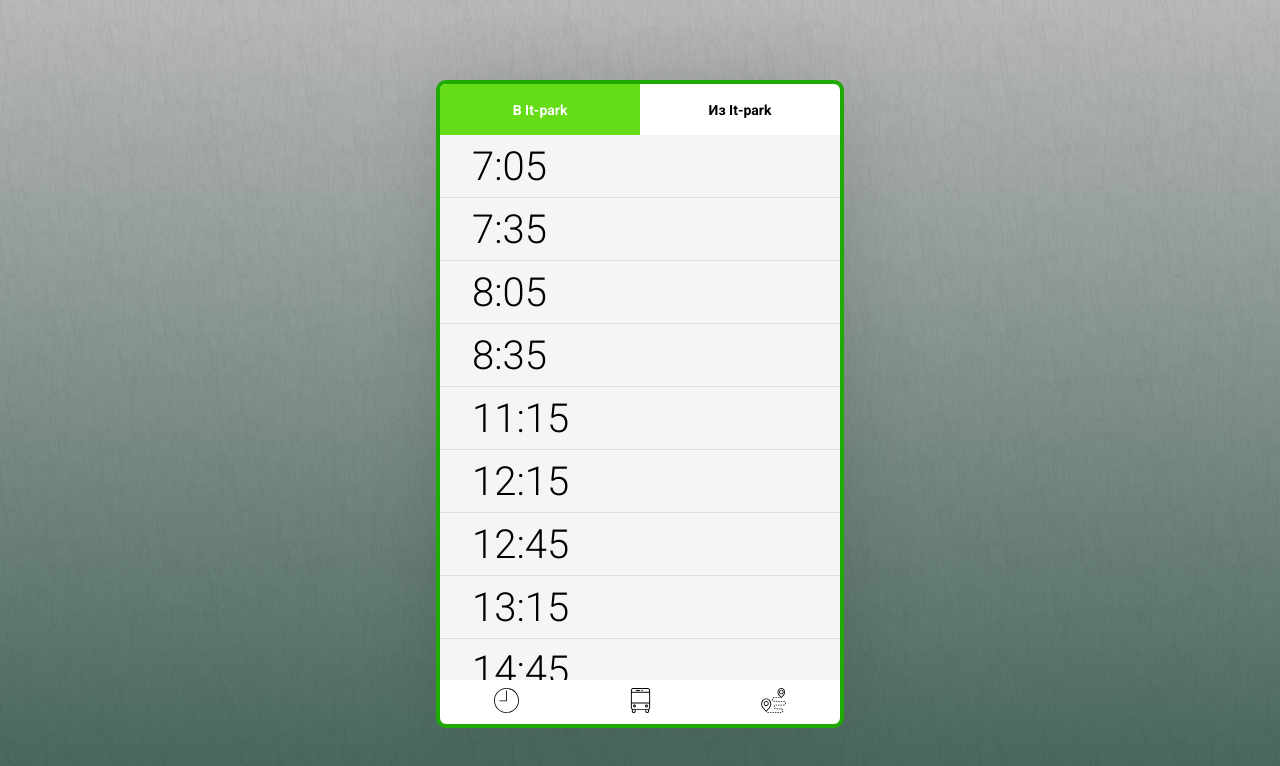
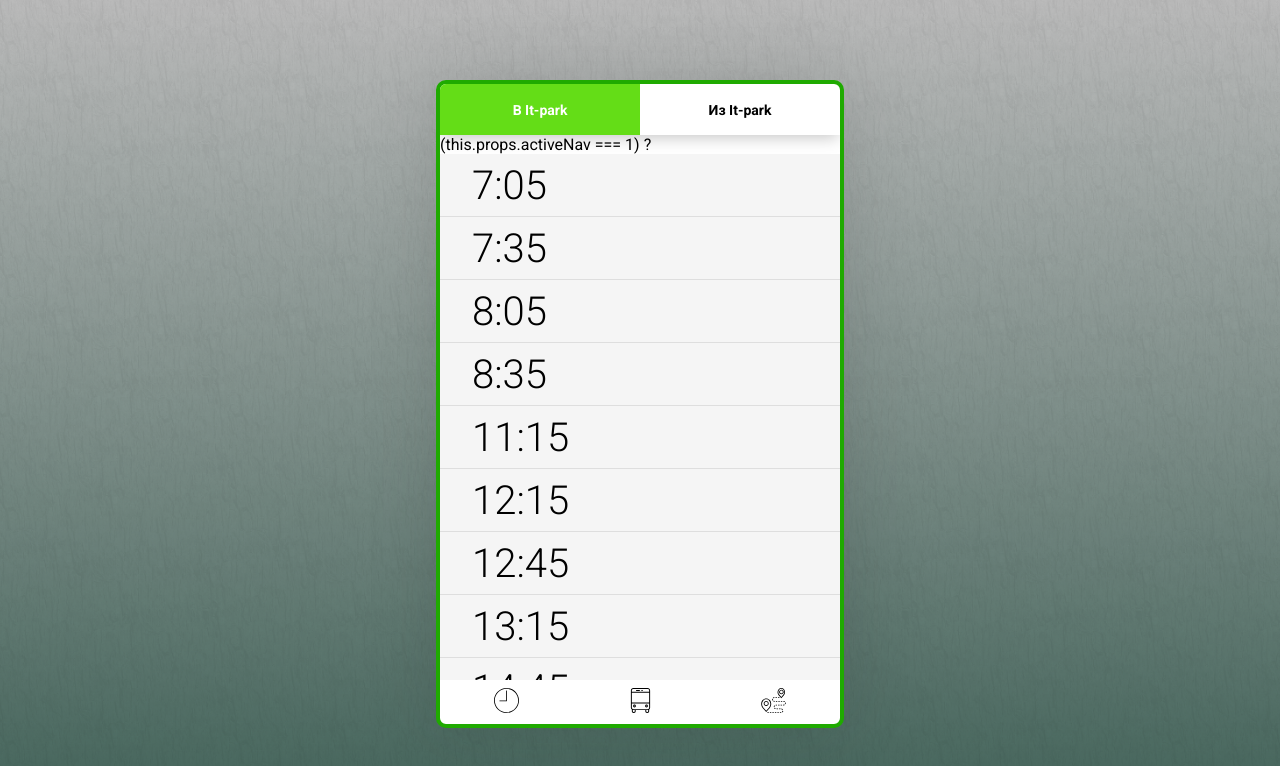
Before and after one commit to DimaChekashov/chelny-routes, a React (Create React App) app: page / in a window 1280 px wide. Both pictures are taken after a click on the button 506 px from the left and 702 px from the top of the page. Shown: the top 766 px of the page. Built offline with nearby package versions, Linux system fonts and the light colour scheme.

Commit message:
change html

```diff
--- a/src/components/TimeList.jsx
+++ b/src/components/TimeList.jsx
@@ -14,14 +14,12 @@
   }
 
   render(){
-    return(
-      (this.props.activeNav === 1) ?
+    return (
       <ul className="time-list">
-        {this.state.times[0].time.map(time => <li key={time} className="time-item">{time}</li>)}
-      </ul>
-      :
-      <ul className="time-list">
-        {this.state.times[1].time.map(time => <li key={time} className="time-item">{time}</li>)}
+        (this.props.activeNav === 1) ?
+          {this.state.times[0].time.map(time => <li key={time} className="time-item">{time}</li>)}
+        :
+          {this.state.times[1].time.map(time => <li key={time} className="time-item">{time}</li>)}
       </ul>
     );
   };
```
